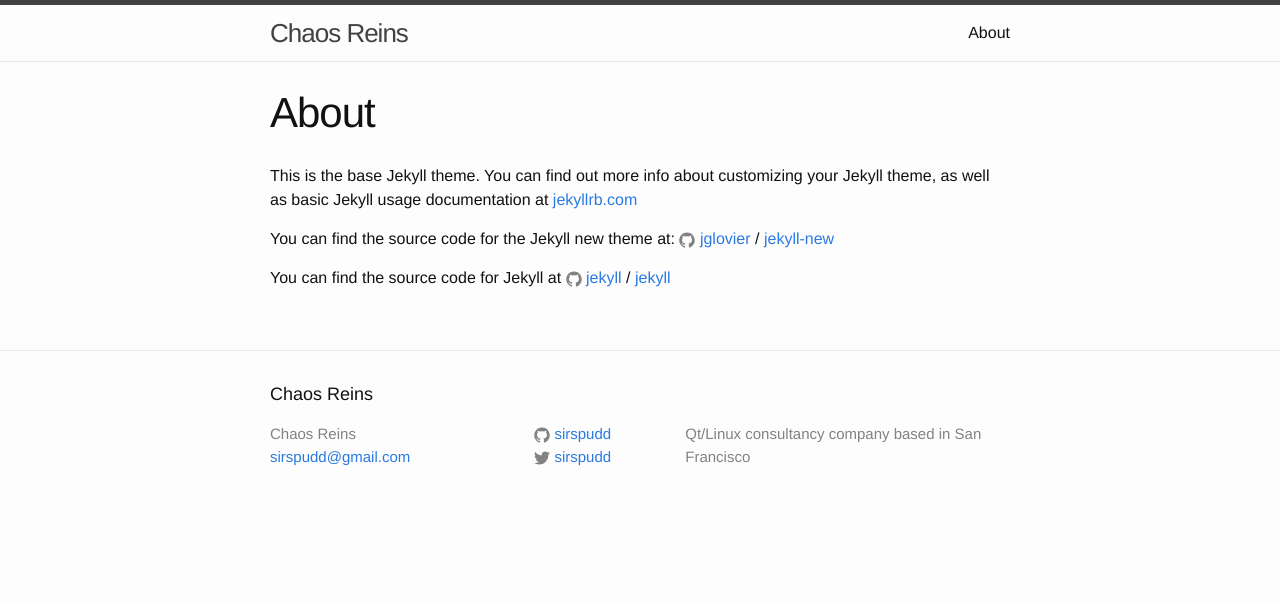
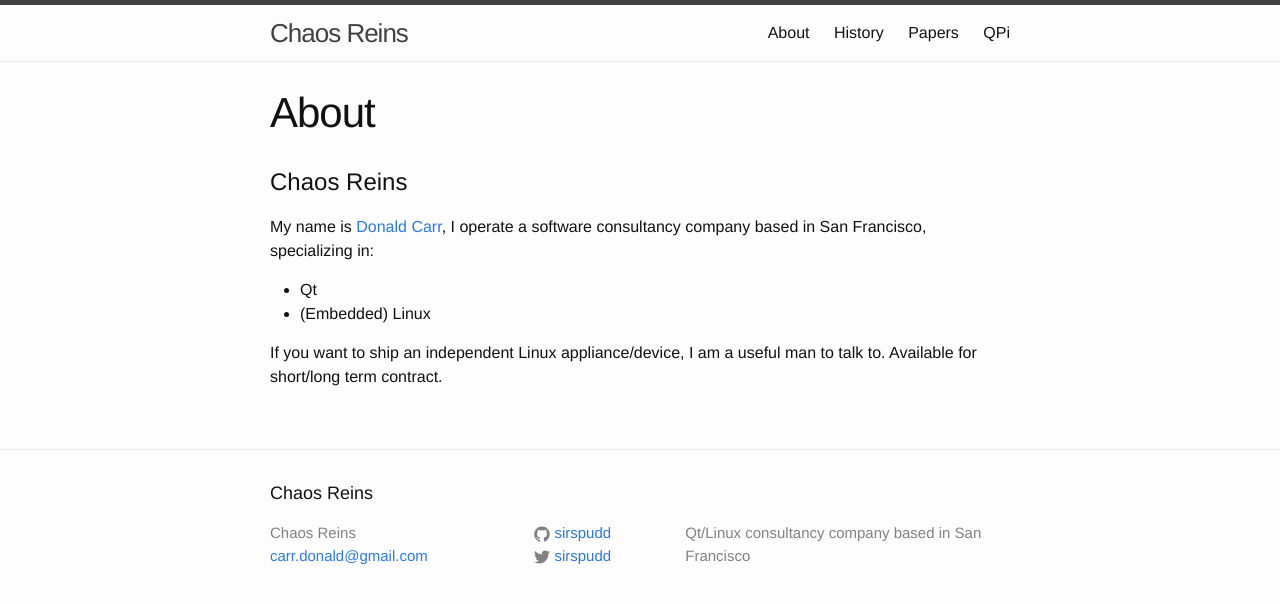
Before and after one commit to sirspudd/sirspudd.github.io, a Jekyll site: the page built from pages/about.md, in a window 1280 px wide. Shown: the top 604 px of the page. Built offline with Jekyll 4.4.1, drawn with Linux system fonts in a browser that asks for light colours.

Commit message:
Get jekyll based site consumeable
Change-Id: Iad750c496ddfc731d7c6caa2db8ed2b77ec12f44

```diff
--- a/_config.yml
+++ b/_config.yml
@@ -7,7 +7,7 @@
 
 # Site settings
 title: Chaos Reins
-email: sirspudd@gmail.com
+email: carr.donald@gmail.com
 description: > # this means to ignore newlines until "baseurl:"
     Qt/Linux consultancy company based in San Francisco
 baseurl: "" # the subpath of your site, e.g. /blog
--- a/about.md
+++ /dev/null
@@ -1,15 +0,0 @@
----
-layout: page
-title: About
-permalink: /about/
----
-
-This is the base Jekyll theme. You can find out more info about customizing your Jekyll theme, as well as basic Jekyll usage documentation at [jekyllrb.com](http://jekyllrb.com/)
-
-You can find the source code for the Jekyll new theme at:
-{% include icon-github.html username="jglovier" %} /
-[jekyll-new](https://github.com/jglovier/jekyll-new)
-
-You can find the source code for Jekyll at
-{% include icon-github.html username="jekyll" %} /
-[jekyll](https://github.com/jekyll/jekyll)
--- /dev/null
+++ b/pages/about.md
@@ -0,0 +1,14 @@
+---
+layout: page
+title: About
+permalink: /about/
+---
+
+# Chaos Reins
+
+My name is [Donald Carr](https://github.com/sirspudd/cv/raw/master/carbon/donald-carr-cv.pdf), I operate a software consultancy company based in San Francisco, specializing in:
+
+* Qt
+* (Embedded) Linux
+
+If you want to ship an independent Linux appliance/device, I am a useful man to talk to. Available for short/long term contract.
```
Also changed, not shown: _drafts/vc4archpi23.md (added, +10 -0 lines), _posts/2016-07-13-welcome-to-jekyll.markdown (deleted, +0 -25 lines), mdwiki/about.md (deleted, +0 -10 lines), mdwiki/blogs/vc4archpi23.md (deleted, +0 -1 lines), mdwiki/index.md (deleted, +0 -3 lines), mdwiki/navigation.md (deleted, +0 -9 lines), pages/history.md (added, +7 -0 lines), pages/papers.md (added, +7 -0 lines), pages/qpi.md (renamed from mdwiki/qpi/qpi.md, +6 -0 lines).
